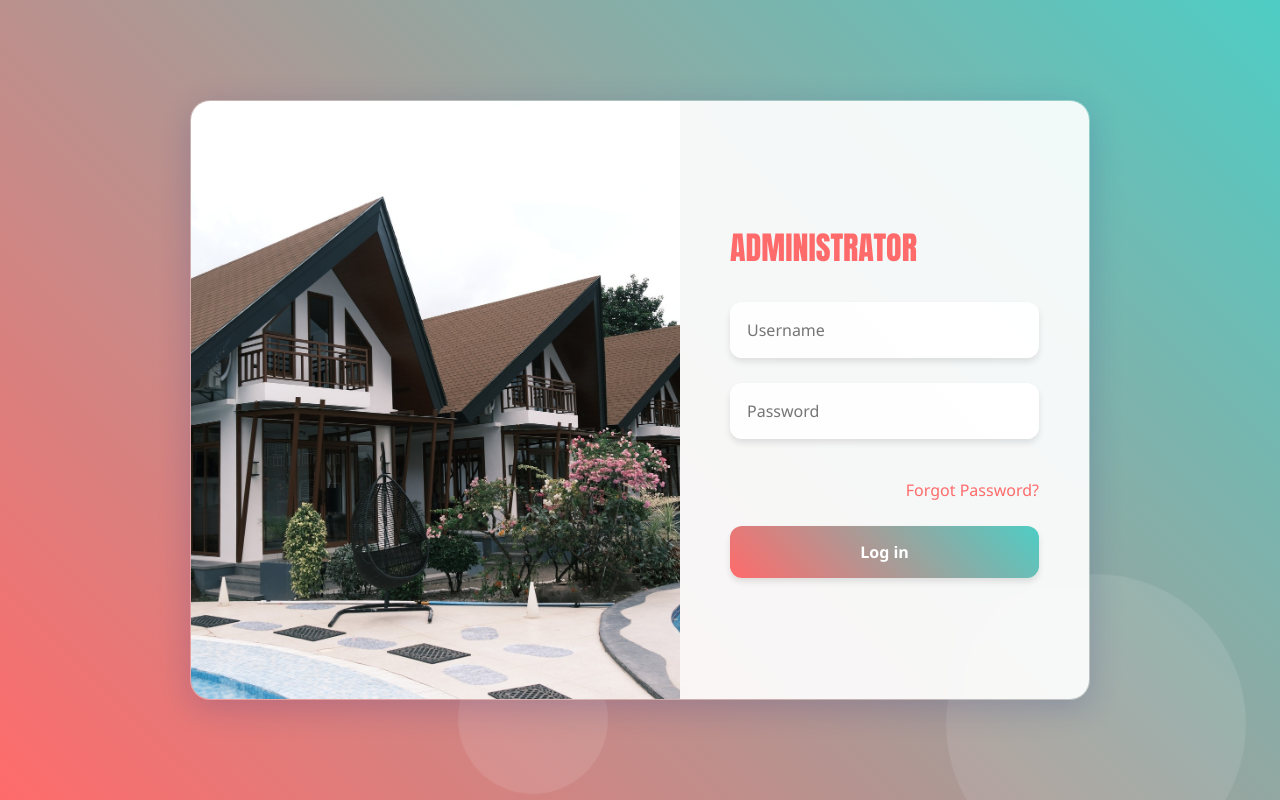
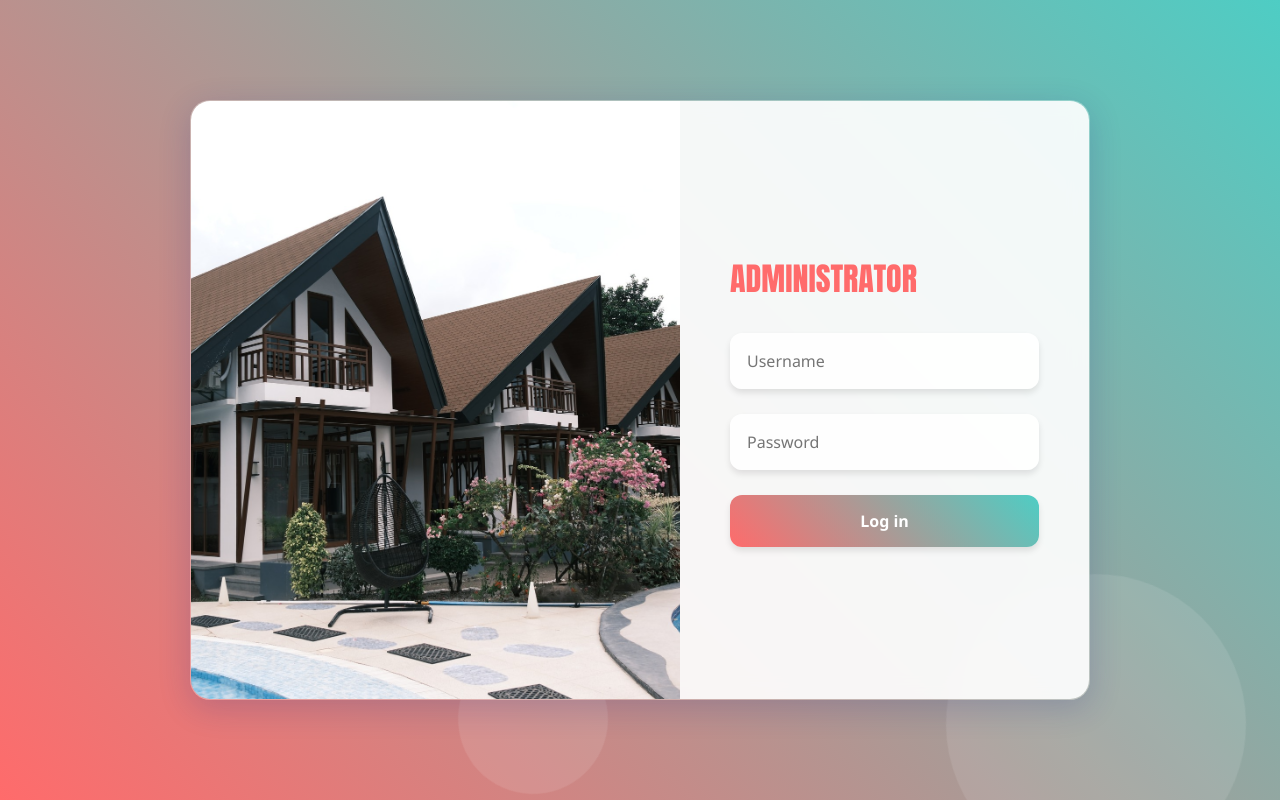
Before and after one commit to James-gif-ux/casa-marcos-1, a PHP site: page /casa-marcos/public/adminpanel.php in a window 1280 px wide. Run offline with PHP 8.4, Linux system fonts and the light colour scheme.

Commit message:
delete a text

```diff
--- a/public/adminpanel.php
+++ b/public/adminpanel.php
@@ -283,9 +283,6 @@ if (session_status() == PHP_SESSION_NONE) {
                 <div class="input-group">
                     <input type="password" name="password" placeholder="Password" required>
                 </div>
-                <div class="forgot-password">
-                    <a href="#">Forgot Password?</a>
-                </div>
                 <button type="submit">Log in</button>
 
                 <?php if(isset($_SESSION['error'])): ?>
```
